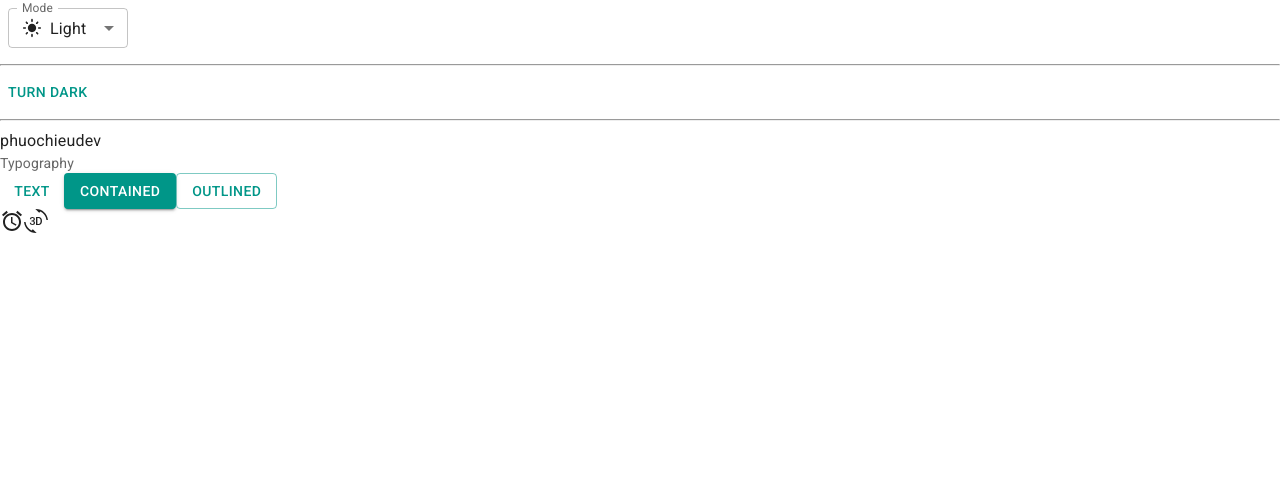
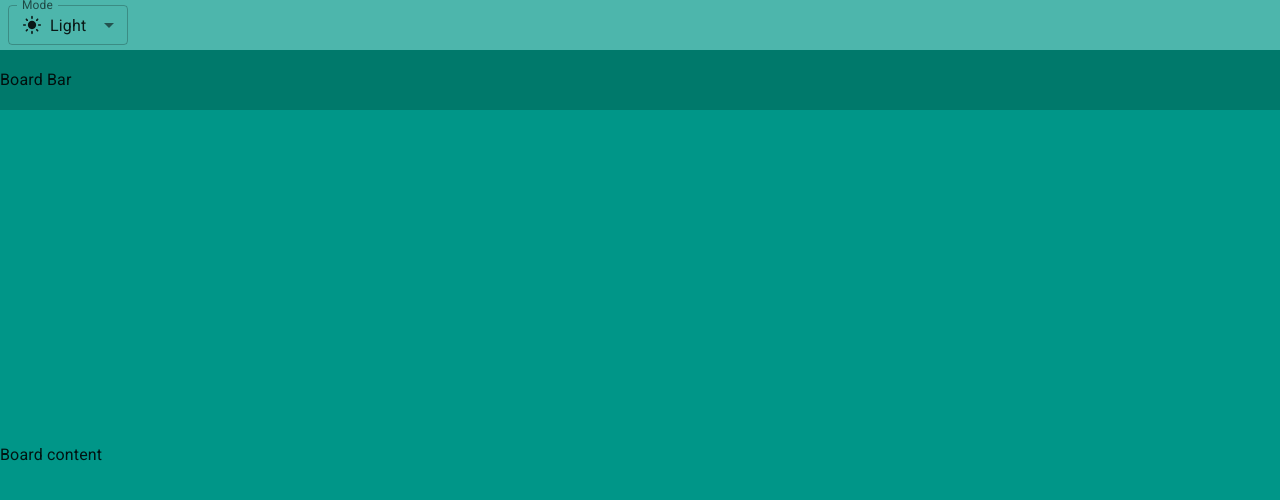
Before and after one commit to phuochieudev/task-manager, a React (Vite) app: page / in a window 1280 px wide. Shown: the top 500 px of the page. Built offline with nearby package versions, Linux system fonts and the light colour scheme.

Commit message:
Update Code Layout

```diff
--- a/index.html
+++ b/index.html
@@ -2,9 +2,9 @@
 <html lang="en">
   <head>
     <meta charset="UTF-8" />
-    <link rel="icon" type="image/svg+xml" href="/vite.svg" />
+    <link rel="icon" type="image/svg+xml" href="" />
     <meta name="viewport" content="width=device-width, initial-scale=1.0" />
-    <title>Vite + React</title>
+    <title>Trello Web</title>
     <link
   rel="stylesheet"
   href="https://fonts.googleapis.com/css2?family=Roboto:wght@300;400;500;700&display=swap"
--- a/src/App.jsx
+++ b/src/App.jsx
@@ -1,9 +1,4 @@
-import Button from '@mui/material/Button'
-import AccessAlarmIcon from '@mui/icons-material/AccessAlarm'
-import ThreeDRotation from '@mui/icons-material/ThreeDRotation'
-import Typography from '@mui/material/Typography'
 import { useColorScheme } from '@mui/material/styles'
-import useMediaQuery from '@mui/material/useMediaQuery'
 import InputLabel from '@mui/material/InputLabel'
 import MenuItem from '@mui/material/MenuItem'
 import FormControl from '@mui/material/FormControl'
@@ -12,7 +7,7 @@ import Box from '@mui/material/Box'
 import LightModeIcon from '@mui/icons-material/LightMode'
 import DarkModeIcon from '@mui/icons-material/DarkMode'
 import SettingsBrightnessIcon from '@mui/icons-material/SettingsBrightness'
-
+import Container from '@mui/material/Container'
 function ModeSelect() {
   const { mode, setMode } = useColorScheme()
   const handleChange = (event) => {
@@ -41,7 +36,7 @@ function ModeSelect() {
           </Box>
         </MenuItem>
         <MenuItem value="system">
-          <Box sx={ { display: 'flex', alignItems: 'center', gap: 2 } }>
+          <Box sx={ { display: 'flex', alignItems: 'center', gap: 1 } }>
             <SettingsBrightnessIcon fontSize="small"/>System
           </Box>
         </MenuItem>
@@ -50,38 +45,38 @@ function ModeSelect() {
   )
 }
 
-function ModeToggle() {
-  const { mode, setMode } = useColorScheme()
-  const prefersDarkMode = useMediaQuery('(prefers-color-scheme: dark)')
-  const prefersLightMode = useMediaQuery('(prefers-color-scheme: light)')
-  console.log(prefersDarkMode)
-  console.log(prefersLightMode)
-  return (
-    <Button
-      onClick={() => {
-        setMode(mode === 'light' ? 'dark' : 'light')
-      }}
-    >
-      {mode === 'light' ? 'Turn dark' : 'Turn light'}
-    </Button>
-  )
-}
+
 function App() {
   return (
-    <>
-      <ModeSelect/>
-      <hr/>
-      <ModeToggle/>
-      <hr />
-      <div>phuochieudev</div>
-      <Typography variant="body2" color="text.secondary">Typography</Typography>
-      <Button variant="text">Text</Button>
-      <Button variant="contained">Contained</Button>
-      <Button variant="outlined">Outlined</Button>
-      <br/>
-      <AccessAlarmIcon/>
-      <ThreeDRotation/>
-    </>
+    <Container disableGutters maxWidth={false} sx={{ height: '100vh' }}>
+      <Box sx={{
+        backgroundColor:'primary.light',
+        width: '100%',
+        height: (theme) => theme.trello.appBarHeight,
+        display: 'flex',
+        alignItems: 'center'
+      }}>
+        <ModeSelect/>
+      </Box>
+      <Box sx={{
+        backgroundColor:'primary.dark',
+        width: '100%',
+        height: (theme) => theme.trello.boardBarHeight,
+        display: 'flex',
+        alignItems: 'center'
+      }}>
+        Board Bar
+      </Box>
+      <Box sx={{
+        backgroundColor: 'primary.main',
+        width: '100%',
+        height: (theme) => `calc(100vh - ${theme.trello.boardBarHeight} - ${theme.trello.appBarHeight})`,
+        display: 'flex',
+        alignItems: 'center'
+      }}>
+        Board content
+      </Box>
+    </Container>
   )
 }
 
--- a/src/theme.js
+++ b/src/theme.js
@@ -2,6 +2,10 @@ import { teal, deepOrange, cyan, orange } from '@mui/material/colors'
 import { experimental_extendTheme as extendTheme } from '@mui/material/styles'
 // Create a theme instance
 const theme = extendTheme({
+  trello:{
+    appBarHeight: '50px',
+    boardBarHeight: '60px'
+  },
   colorSchemes: {
     light: {
       palette: {
```
